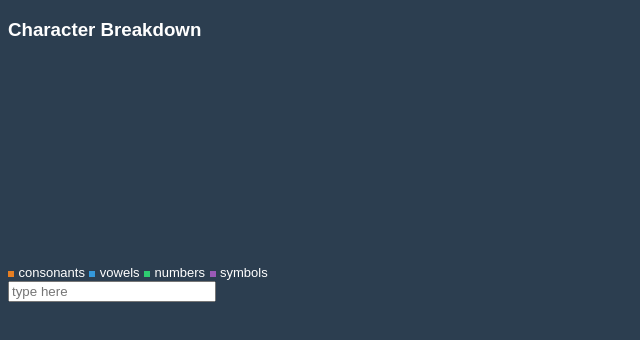
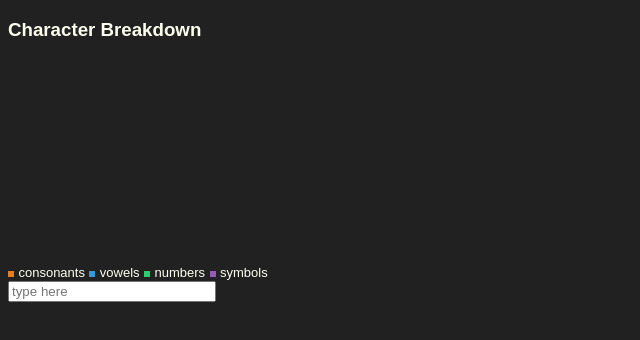
Before and after one commit to calebthewood/eloquentJS, a plain HTML site: page inspo/index.html in a window 1280 px wide. Shown: the whole page, without its empty margins (0-640 px from the left). Drawn offline with Linux system fonts and the light colour scheme.

Commit message:
Update styles

```diff
--- a/inspo/styles.css
+++ b/inspo/styles.css
@@ -1,6 +1,6 @@
 body {
-  background: #2c3e50;
-  color: white;
+  background: #212121;
+  color: ivory;
   font-family: Arial, Helvetica, sans-serif;
 }
 #legend {
@@ -10,5 +10,5 @@ body {
 }
 span {
   font-size: small;
-  color: white;
+  color: ivory;
 }
```
